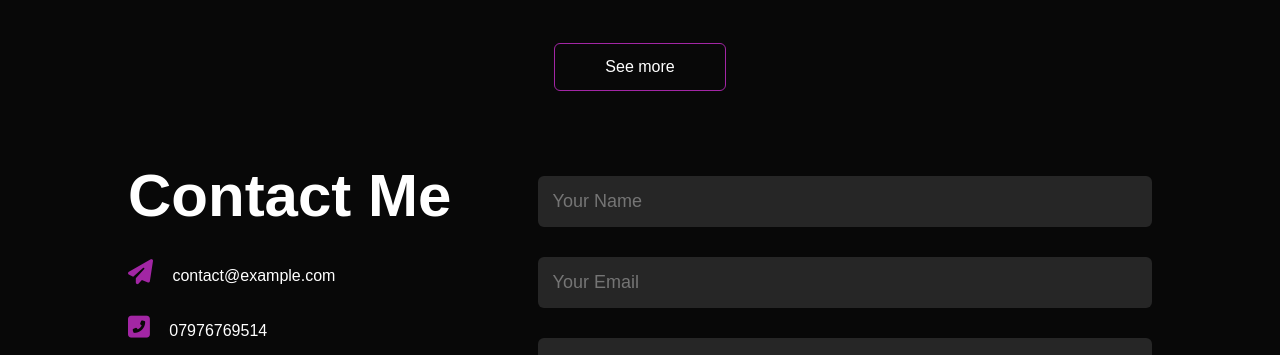
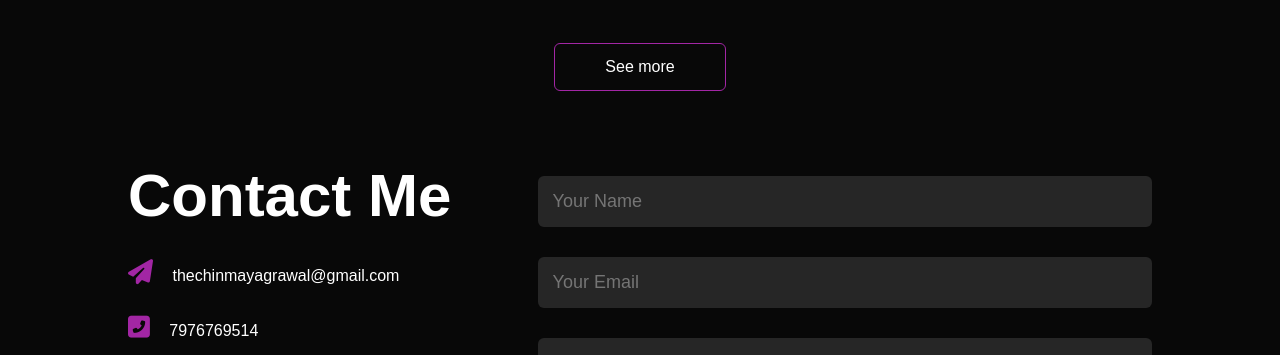
Before and after one commit to chinuagrawal/project, a plain HTML site: page index.html in a window 1280 px wide. Shown: the part 2570-2925 px from the top of the page. Drawn offline with Linux system fonts and the light colour scheme.

Commit message:
Update index.html

```diff
--- a/index.html
+++ b/index.html
@@ -157,9 +157,9 @@
         <div class="row">
             <div class="contact-left">
                 <h1 class="sub-title2" >Contact Me</h1>
-                <p><i class="fa-solid fa-paper-plane"></i> contact@example.com</p>
+                <p><i class="fa-solid fa-paper-plane"></i> thechinmayagrawal@gmail.com</p>
                 <p><i class="fas fa-phone-square-alt"></i>
-                    07976769514</p>
+                    7976769514</p>
 
 
 
```
